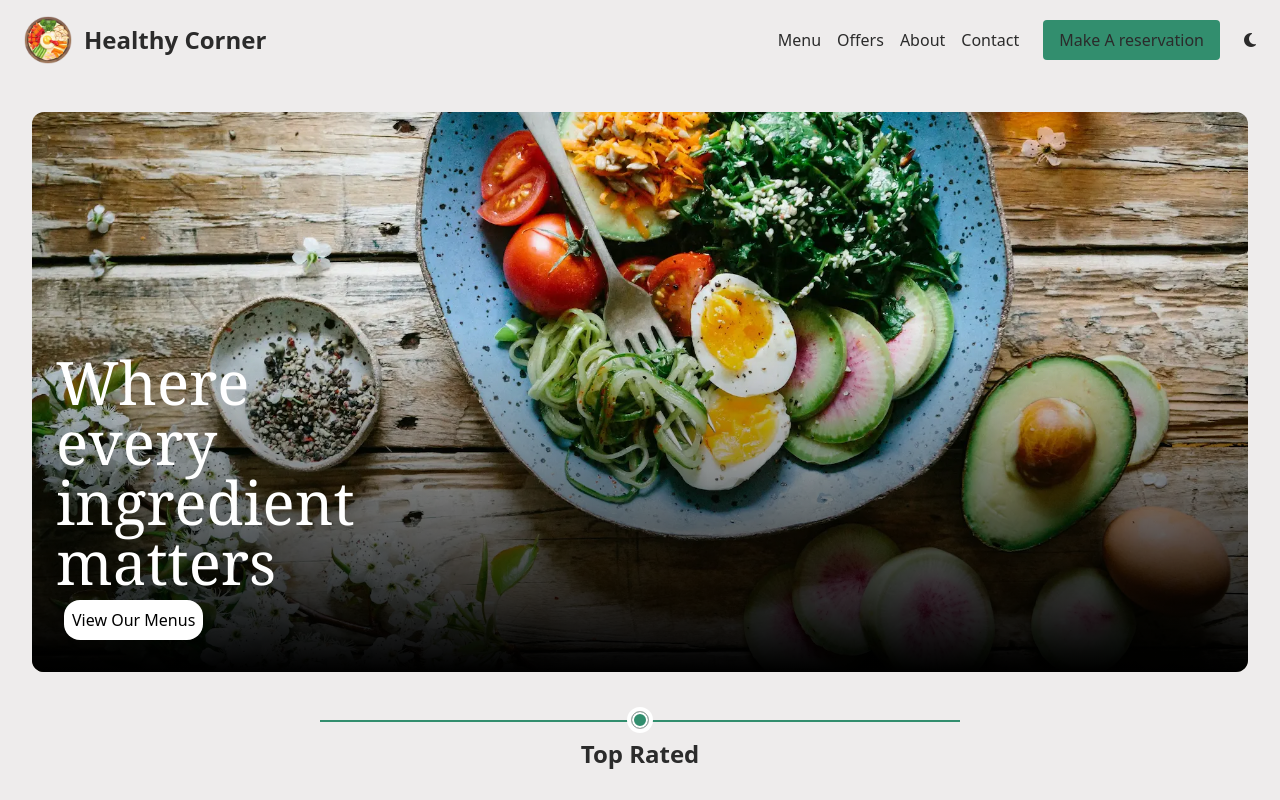
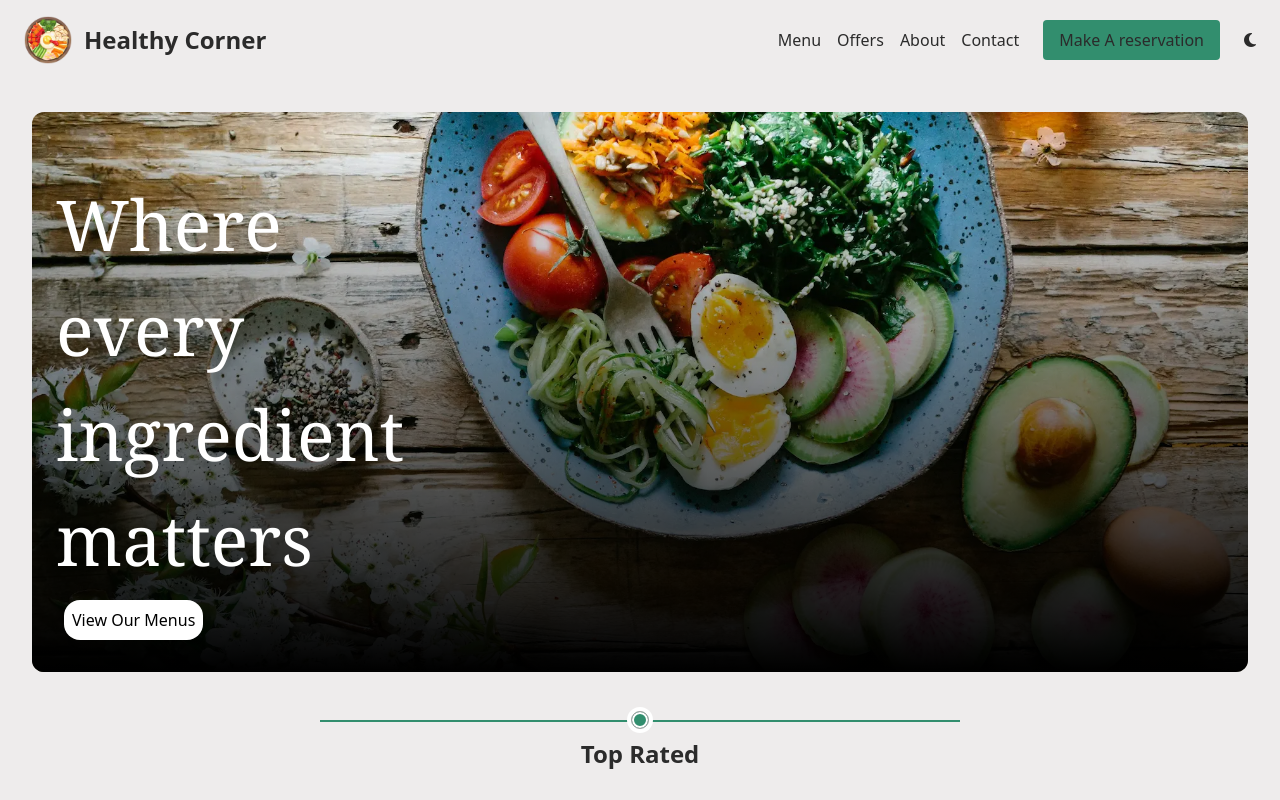
Before and after one commit to Felina404/healthy-corner-landing-page, a React (Vite) app: page / in a window 1280 px wide. Shown: the top 800 px of the page. Built offline with nearby package versions, Linux system fonts and the light colour scheme.

Commit message:
hero text sm overflow fix

```diff
--- a/src/Hero.tsx
+++ b/src/Hero.tsx
@@ -11,7 +11,7 @@ function Hero() {
           alt="Hero"
         />
         <div className='absolute bottom-0 left-0 p-6 bg-gradient-to-t from-black to-transparent w-full rounded-xl'>
-          <h2 className='text-4xl md:text-5xl lg:text-6xl text-white font-serif w-1/2 lg:w-[30%]'>Where every ingredient matters</h2>
+          <h2 className='text-[min(6vw,70px)] text-white font-serif w-1/2 lg:w-[30%]'>Where every ingredient matters</h2>
           <a href="#menu" className=''>
             <button className='bg-white rounded-2xl p-2 m-2 cursor-pointer hover:bg-secondary'>View Our Menus</button>
           </a>
```
